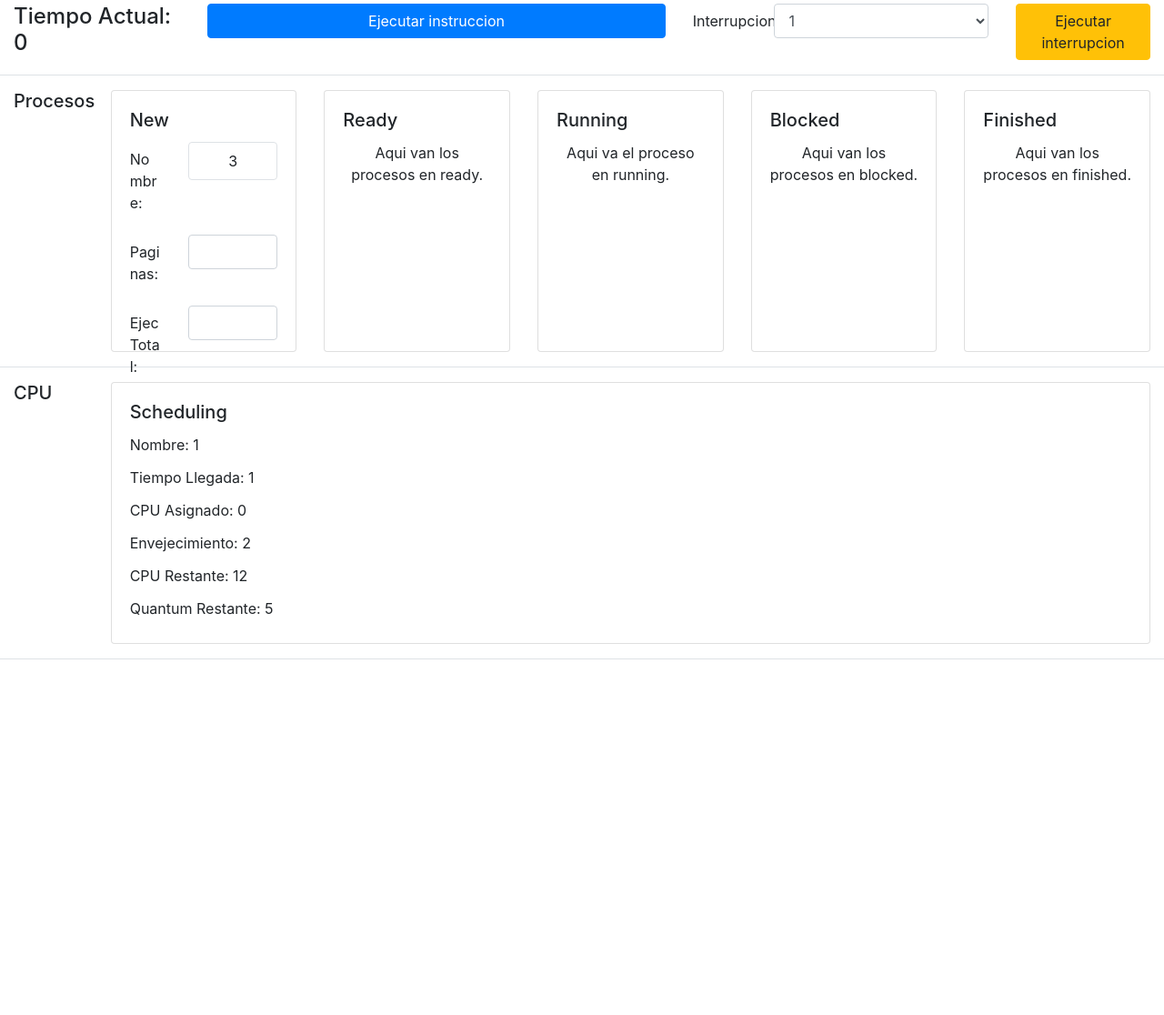
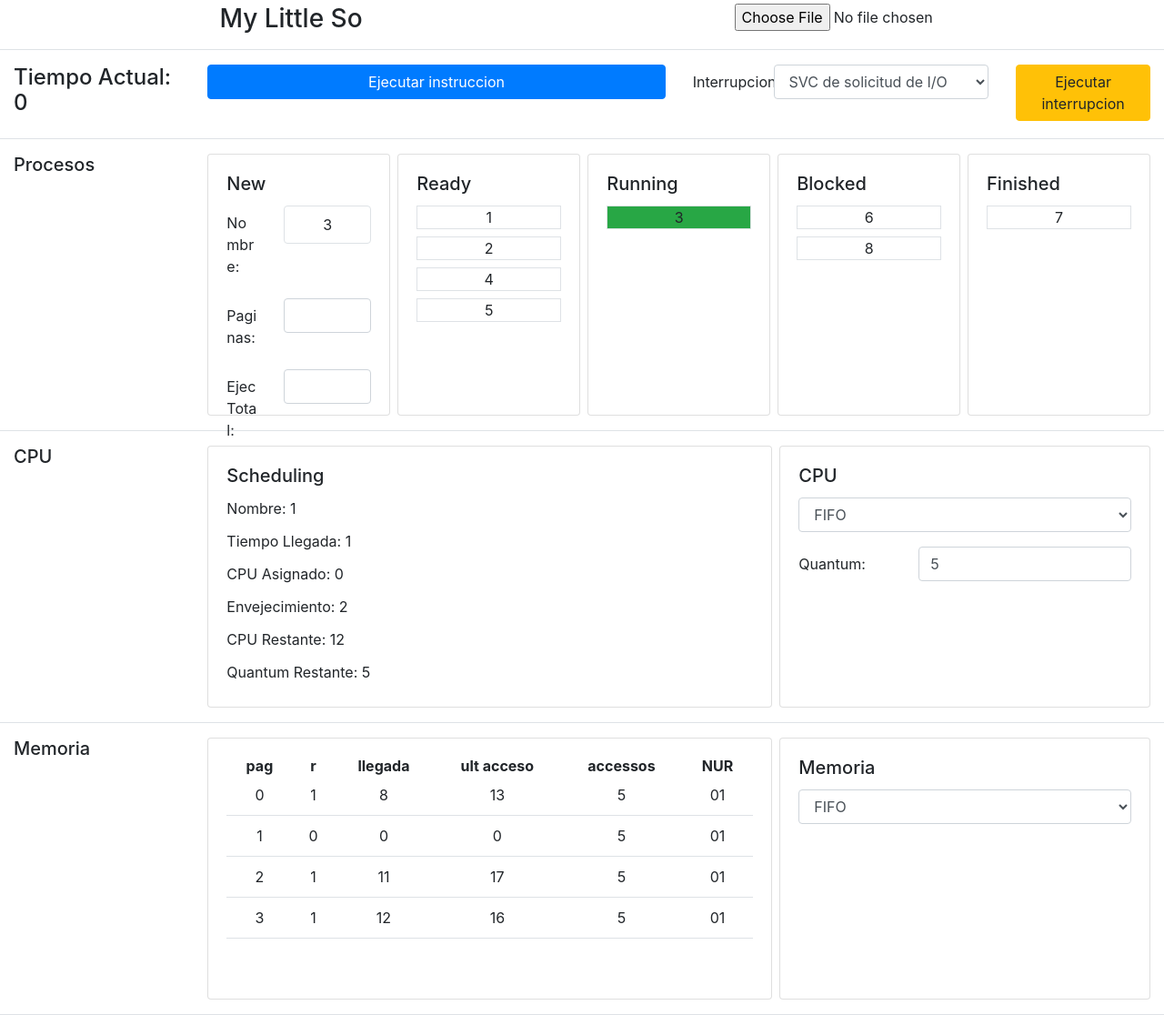
Before and after one commit to JonathanNunezRdz/proyecto-cpu-vanilla, a plain HTML site: page index.html in a window 1280 px wide. Shown: the part 12-1128 px from the top of the page at 91% size. Before the commit the page ends 800 px from the top, so only its background shows below. Drawn offline with nearby package versions, Linux system fonts and the light colour scheme.

Commit message:
finished ui

```diff
--- a/index.html
+++ b/index.html
@@ -12,10 +12,31 @@
 		<title>Proyecto CPU</title>
 	</head>
 	<body>
-		<div class="container-fluid mt-3">
+		<div class="container-fluid">
 			<div class="row">
+				<!-- Fila de input del archivo -->
 				<div class="col-12">
-					<div class="row border-bottom">
+					<div class="row text-center border-bottom py-3">
+						<div class="col">
+							<h3 class="mb-0">My Little So</h3>
+						</div>
+						<div class="col">
+							<form action="" class="mb-0 w-50 mx-auto">
+								<div class="form-group mb-0">
+									<input
+										type="file"
+										class="form-control-file"
+										id="input-file"
+									/>
+								</div>
+							</form>
+						</div>
+					</div>
+				</div>
+
+				<!-- Fila de informacion del tiempo -->
+				<div class="col-12">
+					<div class="row border-bottom py-3">
 						<div class="col-2">
 							<h4>Tiempo Actual: 0</h4>
 						</div>
@@ -25,18 +46,19 @@
 							</button>
 						</div>
 						<div class="col-5">
-							<form>
-								<div class="form-group row">
+							<form class="mb-0">
+								<div class="form-group row mb-0">
 									<label for="interruption-form" class="col-2 col-form-label"
 										>Interrupcion</label
 									>
 									<div class="col-6">
 										<select class="form-control" id="interruption-form">
-											<option>1</option>
-											<option>2</option>
-											<option>3</option>
-											<option>4</option>
-											<option>5</option>
+											<option>SVC de solicitud de I/O</option>
+											<option>SVC de terminación normal</option>
+											<option>SVC de solitud de fecha</option>
+											<option>Error de programa</option>
+											<option>Externa de quantum expirado</option>
+											<option>Dispositivo de I/O</option>
 										</select>
 									</div>
 									<div class="col-4">
@@ -49,12 +71,13 @@
 						</div>
 					</div>
 				</div>
+				<!-- Fila para agregar procesos y colocarlos en su lugar -->
 				<div class="col-12">
 					<div class="row border-bottom py-3">
-						<div class="col-1">
+						<div class="col-2">
 							<h5>Procesos</h5>
 						</div>
-						<div class="col">
+						<div class="col pr-1">
 							<div class="card" style="height: 18rem;">
 								<div class="card-body">
 									<h5 class="card-title">New</h5>
@@ -113,54 +136,63 @@
 								</div>
 							</div>
 						</div>
-						<div class="col">
+						<div class="col px-1">
 							<div class="card" style="height: 18rem;">
 								<div class="card-body">
 									<h5 class="card-title">Ready</h5>
 									<div class="card-text text-center">
-										Aqui van los procesos en ready.
+										<!-- Aqui van los procesos en ready. -->
+										<div class="my-2 border">1</div>
+										<div class="my-2 border">2</div>
+										<div class="my-2 border">4</div>
+										<div class="my-2 border">5</div>
 									</div>
 								</div>
 							</div>
 						</div>
-						<div class="col">
+						<div class="col px-1">
 							<div class="card" style="height: 18rem;">
 								<div class="card-body">
 									<h5 class="card-title">Running</h5>
 									<div class="card-text text-center">
-										Aqui va el proceso en running.
+										<!-- Aqui va el proceso en running. -->
+										<div class="my-2 border bg-success">3</div>
 									</div>
 								</div>
 							</div>
 						</div>
-						<div class="col">
+						<div class="col px-1">
 							<div class="card" style="height: 18rem;">
 								<div class="card-body">
 									<h5 class="card-title">Blocked</h5>
 									<div class="card-text text-center">
-										Aqui van los procesos en blocked.
+										<!-- Aqui van los procesos en blocked. -->
+										<div class="my-2 border">6</div>
+										<div class="my-2 border">8</div>
 									</div>
 								</div>
 							</div>
 						</div>
-						<div class="col">
+						<div class="col pl-1">
 							<div class="card" style="height: 18rem;">
 								<div class="card-body">
 									<h5 class="card-title">Finished</h5>
 									<div class="card-text text-center">
-										Aqui van los procesos en finished.
+										<!-- Aqui van los procesos en finished. -->
+										<div class="my-2 border">7</div>
 									</div>
 								</div>
 							</div>
 						</div>
 					</div>
 				</div>
+				<!-- Fila de informacion del proceso actual y de algoritmo de scheduling. -->
 				<div class="col-12">
 					<div class="row py-3 border-bottom">
-						<div class="col-1">
+						<div class="col-2">
 							<h5>CPU</h5>
 						</div>
-						<div class="col">
+						<div class="col-6 pr-1">
 							<div class="card" style="height: 18rem;">
 								<div class="card-body">
 									<h5 class="card-title">Scheduling</h5>
@@ -171,6 +203,131 @@
 										<p>Envejecimiento: <span>2</span></p>
 										<p>CPU Restante: <span>12</span></p>
 										<p>Quantum Restante: <span>5</span></p>
+									</div>
+								</div>
+							</div>
+						</div>
+						<div class="col-4 pl-1">
+							<div class="card" style="height: 18rem;">
+								<div class="card-body">
+									<h5 class="card-title">
+										CPU
+									</h5>
+									<div class="card-text">
+										<form>
+											<div class="form-group">
+												<div>
+													<select class="form-control" id="interruption-form">
+														<option>FIFO</option>
+														<option>Round Robin</option>
+														<option>SRT</option>
+														<option>HRRN</option>
+													</select>
+												</div>
+											</div>
+											<div class="form-group row">
+												<label
+													for="quantum-proceso-form"
+													class="col-4 col-form-label"
+													>Quantum:</label
+												>
+												<div class="col-8">
+													<input
+														type="number"
+														class="form-control"
+														id="quantum-proceso-form"
+														value="5"
+														required
+													/>
+												</div>
+											</div>
+										</form>
+									</div>
+								</div>
+							</div>
+						</div>
+					</div>
+				</div>
+				<!-- Fila para memoria -->
+				<div class="col-12">
+					<div class="row py-3 border-bottom">
+						<div class="col-2">
+							<h5>Memoria</h5>
+						</div>
+						<div class="col-6 pr-1">
+							<div class="card" style="height: 18rem;">
+								<div class="card-body">
+									<table class="table table-borderless text-center">
+										<thead>
+											<tr>
+												<th>pag</th>
+												<th>r</th>
+												<th>llegada</th>
+												<th>ult acceso</th>
+												<th>accessos</th>
+												<th>NUR</th>
+											</tr>
+										</thead>
+										<tbody>
+											<tr class="border-bottom">
+												<td>0</td>
+												<td>1</td>
+												<td>8</td>
+												<td>13</td>
+												<td>5</td>
+												<td><span>0</span><span>1</span></td>
+											</tr>
+											<tr class="border-bottom">
+												<td>1</td>
+												<td>0</td>
+												<td>0</td>
+												<td>0</td>
+												<td>5</td>
+												<td><span>0</span><span>1</span></td>
+											</tr>
+											<tr class="border-bottom">
+												<td>2</td>
+												<td>1</td>
+												<td>11</td>
+												<td>17</td>
+												<td>5</td>
+												<td><span>0</span><span>1</span></td>
+											</tr>
+											<tr class="border-bottom">
+												<td>3</td>
+												<td>1</td>
+												<td>12</td>
+												<td>16</td>
+												<td>5</td>
+												<td><span>0</span><span>1</span></td>
+											</tr>
+										</tbody>
+									</table>
+								</div>
+							</div>
+						</div>
+						<div class="col-4 pl-1">
+							<div class="card" style="height: 18rem;">
+								<div class="card-body">
+									<h5 class="card-title">
+										Memoria
+									</h5>
+									<div class="card-text">
+										<form>
+											<div class="form-group">
+												<div>
+													<select class="form-control" id="interruption-form">
+														<option>FIFO</option>
+														<option>LRU</option>
+														<option>LFU</option>
+														<option>NUR</option>
+													</select>
+												</div>
+												<div>
+													<!--Aqui va el quantum robin-->
+												</div>
+											</div>
+										</form>
 									</div>
 								</div>
 							</div>
--- a/style.css
+++ b/style.css
@@ -1,3 +1,15 @@
 .cpu-summary > p {
 	margin: 0.75rem 0rem 0.75rem 0rem;
 }
+
+.table thead th {
+	padding: 0rem 0.75rem 0rem 0.75rem;
+}
+
+.text-center {
+	text-align: center !important;
+}
+
+input[type='file' i] {
+	text-align: center !important;
+}
```
